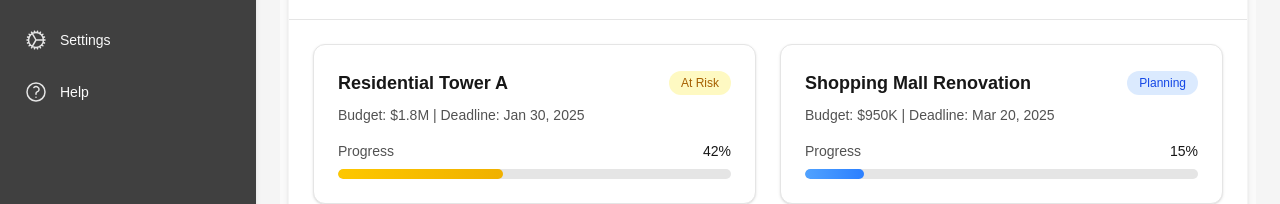
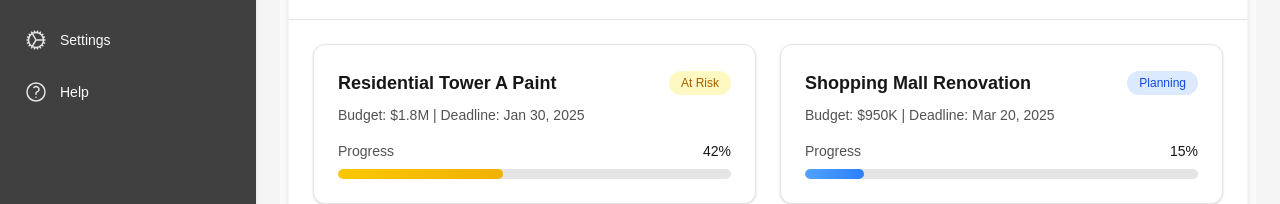
Before and after one commit to zarshamwaleed/Brickz_Frontend, a Next.js app: page / in a window 1280 px wide. Shown: the part 496-700 px from the top of the page. Built offline with nearby package versions, Linux system fonts and the light colour scheme.

Commit message:
Initial commit

```diff
--- a/src/data/projects.js
+++ b/src/data/projects.js
@@ -13,7 +13,7 @@ export const projects = [
   },
   {
     id: 2,
-    name: "Residential Tower A",
+    name: "Residential Tower A Paint",
     status: "At Risk",
     description: "30-story residential building",
     budget: "$1.8M",
```
